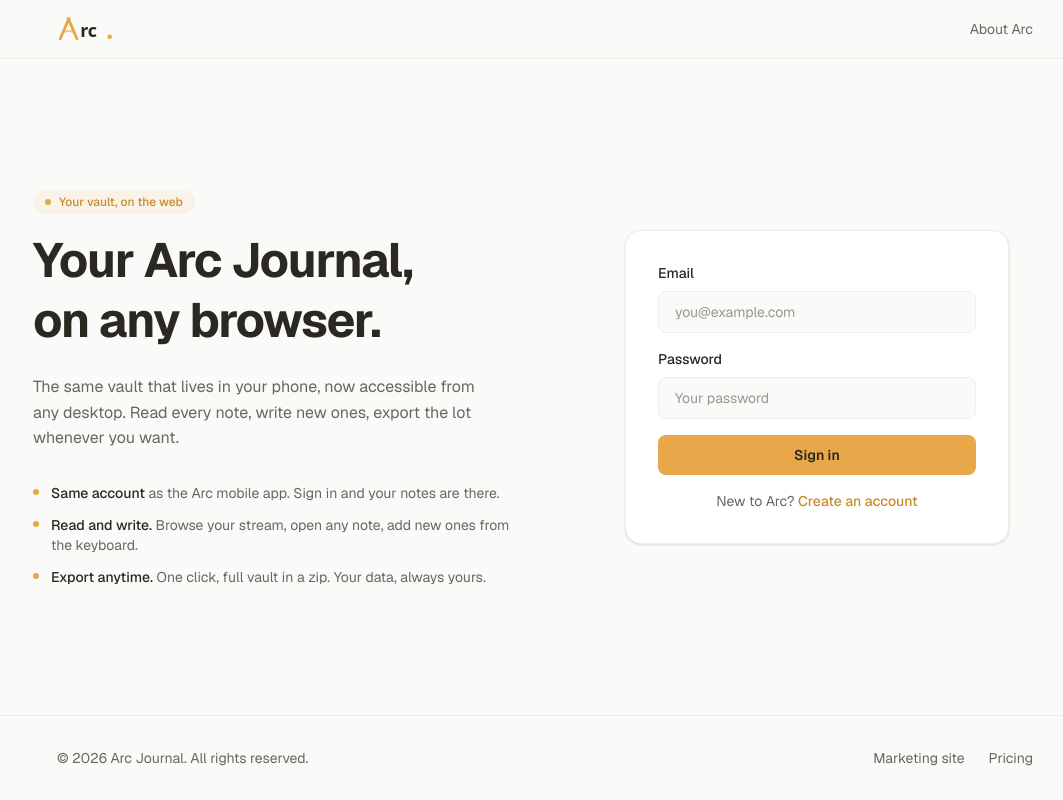
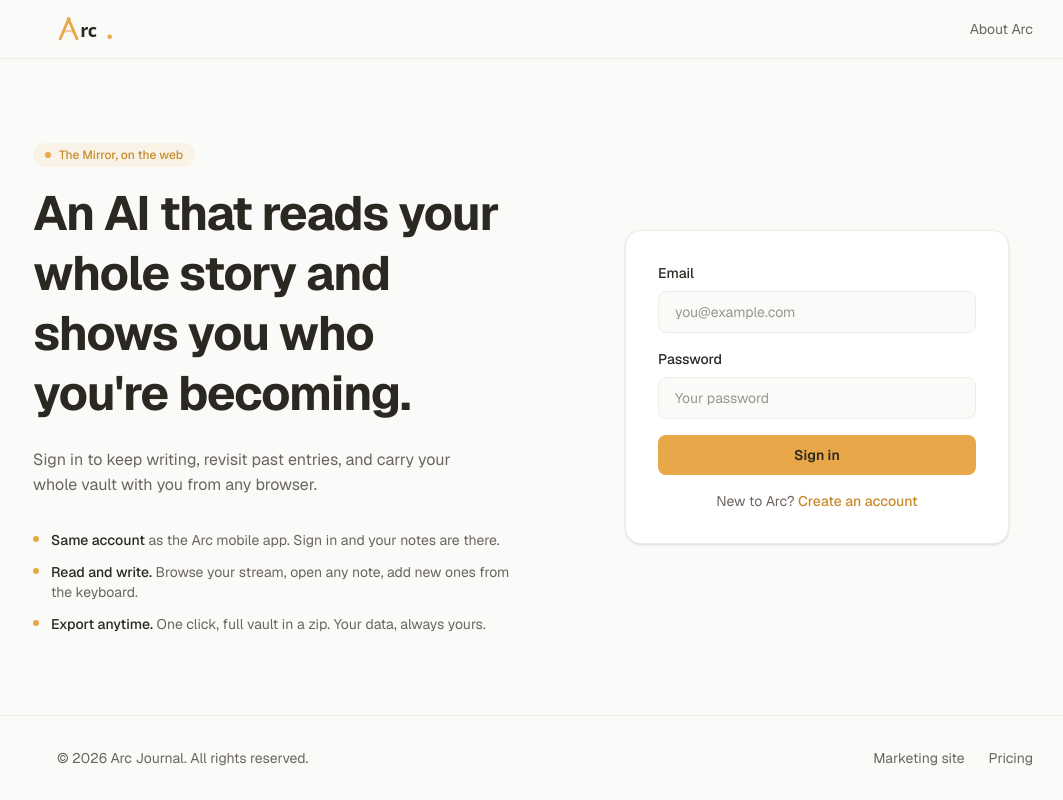
Before and after one commit to astraedus/arc-web, a Next.js app: page / in a window 1280 px wide. Shown: the whole page, without its empty margins (95-1158 px from the left). Built offline with nearby package versions, Linux system fonts and the light colour scheme; no server answers.

Commit message:
align signed-out hero with mirror framing

```diff
--- a/src/app/page.tsx
+++ b/src/app/page.tsx
@@ -27,17 +27,15 @@
           <div className="md:order-1">
             <div className="mb-4 inline-flex items-center gap-2 rounded-full bg-amber/10 px-3 py-1 text-xs font-medium text-amber-dark">
               <span className="h-1.5 w-1.5 rounded-full bg-amber" />
-              Your vault, on the web
+              The Mirror, on the web
             </div>
             <h1 className="text-4xl font-bold tracking-tight leading-tight sm:text-5xl">
-              Your Arc Journal,
-              <br />
-              on any browser.
+              An AI that reads your whole story and shows you who you&apos;re
+              becoming.
             </h1>
             <p className="mt-6 max-w-md text-warm-gray">
-              The same vault that lives in your phone, now accessible from any
-              desktop. Read every note, write new ones, export the lot whenever
-              you want.
+              Sign in to keep writing, revisit past entries, and carry your
+              whole vault with you from any browser.
             </p>
             <ul className="mt-8 space-y-3 text-sm text-warm-gray">
               <li className="flex items-start gap-3">
```
